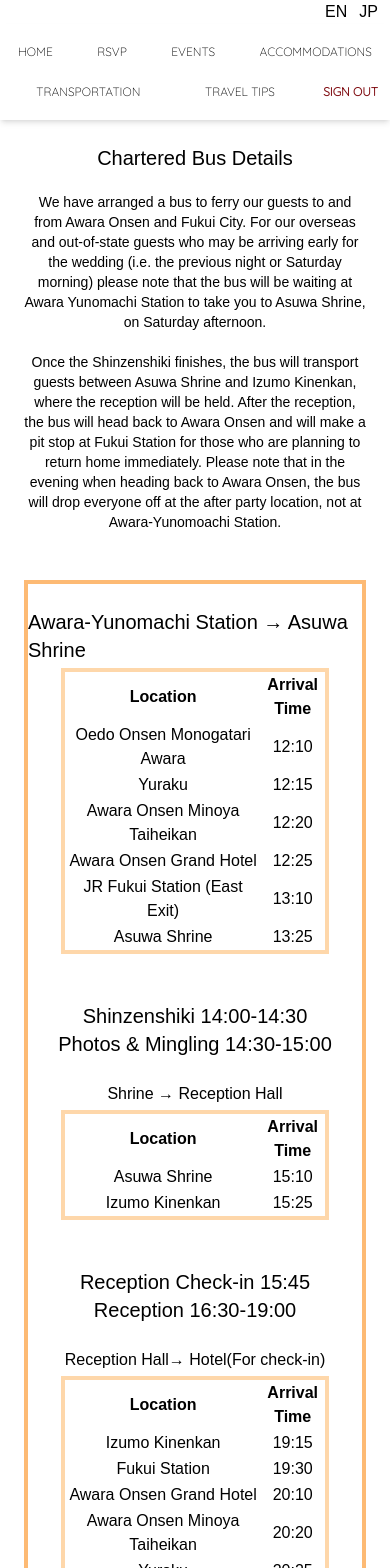
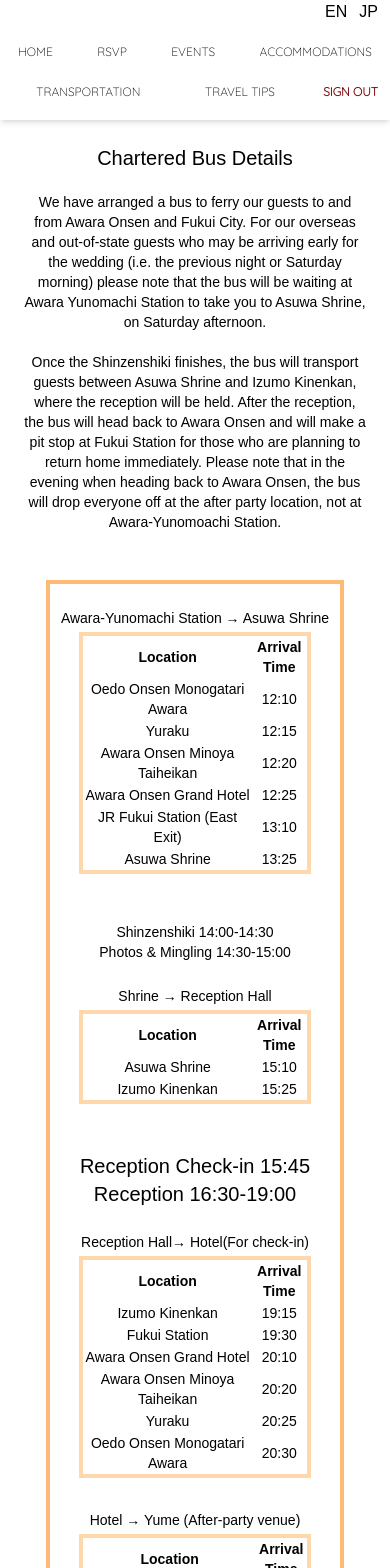
Before and after one commit to AvaniPai/nextjs-tutorial, a Next.js app: page /wedding/en/transportation in a window 390 px wide. Shown: the top 1568 px of the page. Built offline with nearby package versions, Linux system fonts and the light colour scheme; a web font is replaced by a local one.

Commit message:
adjusted for mobile format

```diff
--- a/app/wedding/en/transportation/page.tsx
+++ b/app/wedding/en/transportation/page.tsx
@@ -15,11 +15,11 @@ export default function Page() {
                     Once the Shinzenshiki finishes, the bus will transport guests between Asuwa Shrine and Izumo Kinenkan, where the reception will be held. After the reception, the bus will head back to Awara Onsen and will make a pit stop at Fukui Station for those who are planning to return home immediately. Please note that in the evening when heading back to Awara Onsen, the bus will drop everyone off at the after party location, not at Awara-Yunomoachi Station.
                 </article>
             </div>
-            <div className="flex xl:flex-row justify-center">
+            <div className="flex xl:flex-row justify-center text-sm">
                 <div className="pt-6 xl:w-1/2">
                     <div className="border-4 border-orange-300">
                         <div className="py-2">
-                            <div className="flex justify-center xl:mt-8 mt-4 xl:text-2xl xl:text-3xl text-xl">
+                            <div className="flex justify-center xl:mt-8 mt-4 xl:text-2xl ">
                                 Awara-Yunomachi Station → Asuwa Shrine
                             </div>
                             <div className="flex justify-center mt-1 xl:text-2xl">
@@ -62,11 +62,11 @@ export default function Page() {
                         </div>
                         <div>
                             <div className="pt-10"/>
-                            <div className="flex justify-center text-xl">Shinzenshiki 14:00-14:30</div>
-                            <div className="flex justify-center text-xl">Photos & Mingling 14:30-15:00</div>
+                            <div className="flex justify-center xl:text-xl">Shinzenshiki 14:00-14:30</div>
+                            <div className="flex justify-center xl:text-xl">Photos & Mingling 14:30-15:00</div>
                         </div>
                         <div className="py-2">
-                            <div className="flex justify-center xl:mt-8 mt-4 xl:text-2xl xl:text-3xl text-md">
+                            <div className="flex justify-center xl:mt-8 mt-4 xl:text-2xl ">
                                 Shrine → Reception Hall
                             </div>
                             <div className="flex justify-center mt-1 xl:text-2xl">
@@ -96,7 +96,7 @@ export default function Page() {
                             <div className="flex justify-center text-xl">Reception 16:30-19:00</div>
                         </div>
                         <div className="py-2">
-                            <div className="flex justify-center xl:mt-8 mt-4 xl:text-2xl xl:text-3xl text-md">
+                            <div className="flex justify-center xl:mt-8 mt-4 xl:text-2xl">
                                 Reception Hall→
                                 Hotel(For check-in)
                             </div>
@@ -138,7 +138,7 @@ export default function Page() {
                             </div>
                         </div>
                         <div className="py-2">
-                            <div className="flex justify-center xl:mt-8 mt-4 xl:text-2xl xl:text-3xl text-md">
+                            <div className="flex justify-center xl:mt-8 mt-4 xl:text-2xl">
                             Hotel → Yume (After-party venue)
                             </div>
                             <div className="flex justify-center mt-1 xl:text-2xl">
--- a/app/wedding/jp/transportation/page.tsx
+++ b/app/wedding/jp/transportation/page.tsx
@@ -19,11 +19,11 @@ export default function Page() {
                     披露宴後にバスは福井駅経由であわら温泉に戻り、皆様をあわら湯のまち駅周辺の二次会会場までお送りします。
                 </article>
             </div>
-            <div className="flex xl:flex-row justify-center">
+            <div className="flex xl:flex-row justify-center text-sm">
                 <div className="pt-6 xl:w-1/2">
                     <div className="border-4 border-orange-300">
                         <div className="py-2">
-                            <div className="flex justify-center xl:mt-8 mt-4 xl:text-2xl xl:text-3xl text-xl">
+                            <div className="flex justify-center xl:mt-8 mt-4 xl:text-2xl">
                                 あわら湯のまち→足羽神社
                             </div>
                             <div className="flex justify-center mt-1 xl:text-2xl">
@@ -65,7 +65,7 @@ export default function Page() {
                             </div>
                         </div>
                         <div className="py-2">
-                            <div className="flex justify-center xl:mt-8 mt-4 xl:text-2xl xl:text-3xl text-md">
+                            <div className="flex justify-center xl:mt-8 mt-4 xl:text-2xl  ">
                                 神前式会場 → 披露宴会場
                             </div>
                             <div className="flex justify-center mt-1 xl:text-2xl">
@@ -90,7 +90,7 @@ export default function Page() {
                             </div>
                         </div>
                         <div className="py-2">
-                            <div className="flex justify-center xl:mt-8 mt-4 xl:text-2xl xl:text-3xl text-md">
+                            <div className="flex justify-center xl:mt-8 mt-4 xl:text-2xl  text-xs">
                                 披露宴会場→各旅館(チェックインのため)
                             </div>
                             <div className="flex justify-center mt-1 xl:text-2xl">
@@ -131,7 +131,7 @@ export default function Page() {
                             </div>
                         </div>
                         <div className="py-2">
-                            <div className="flex justify-center xl:mt-8 mt-4 xl:text-2xl xl:text-3xl text-md">
+                            <div className="flex justify-center xl:mt-8 mt-4 xl:text-2xl  ">
                             各旅館→夢（二次会会場）
                             </div>
                             <div className="flex justify-center mt-1 xl:text-2xl">
```
